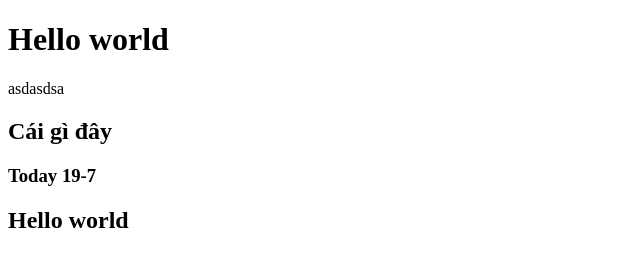
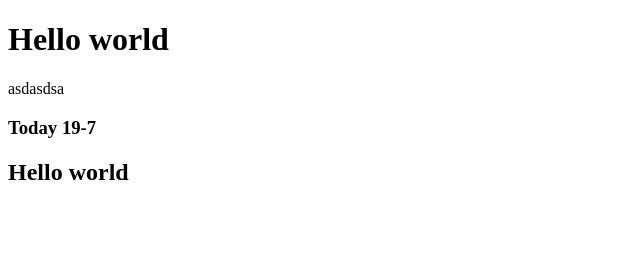
Before and after one commit to maihoc86/projectdau, a plain HTML site: page index.html in a window 1280 px wide. Shown: the whole page, without its empty margins (0-640 px from the left). Drawn offline with Linux system fonts and the light colour scheme.

Commit message:
them dong moi 2

```diff
--- a/index.html
+++ b/index.html
@@ -8,8 +8,7 @@
   </head>
   <body>
     <h1>Hello world</h1>
-asdasdsa
-    <h2>Cái gì đây</h2>
+      asdasdsa
     <h3>Today 19-7</h3>
     <h2>Hello world</h2>
   </body>
```
